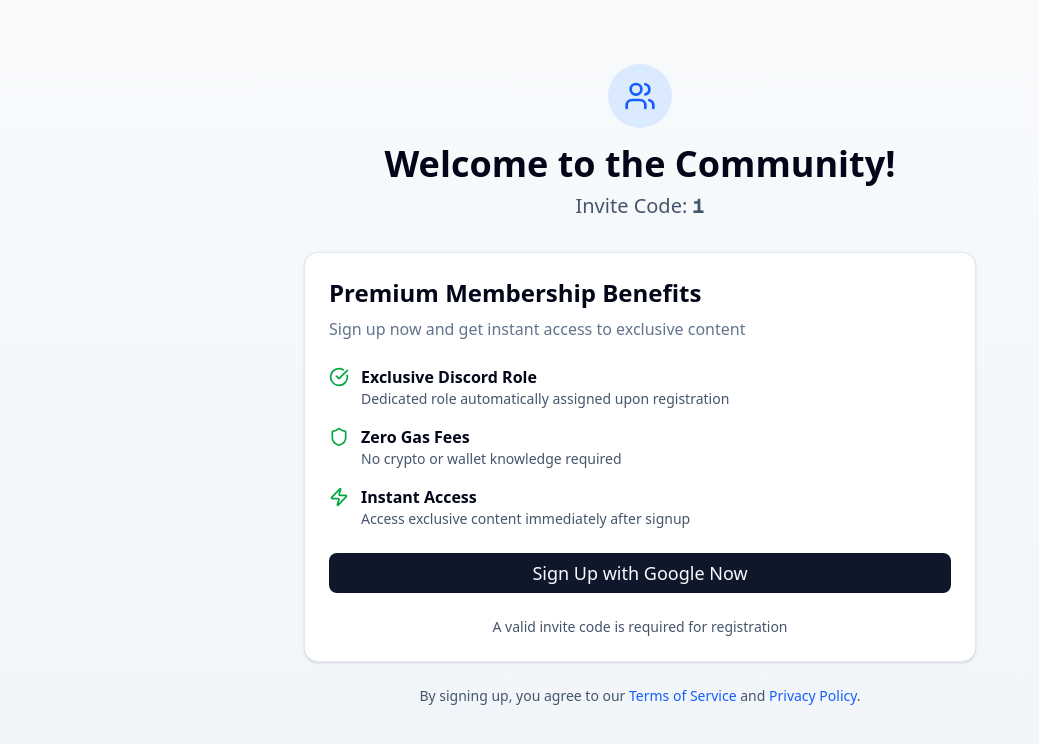
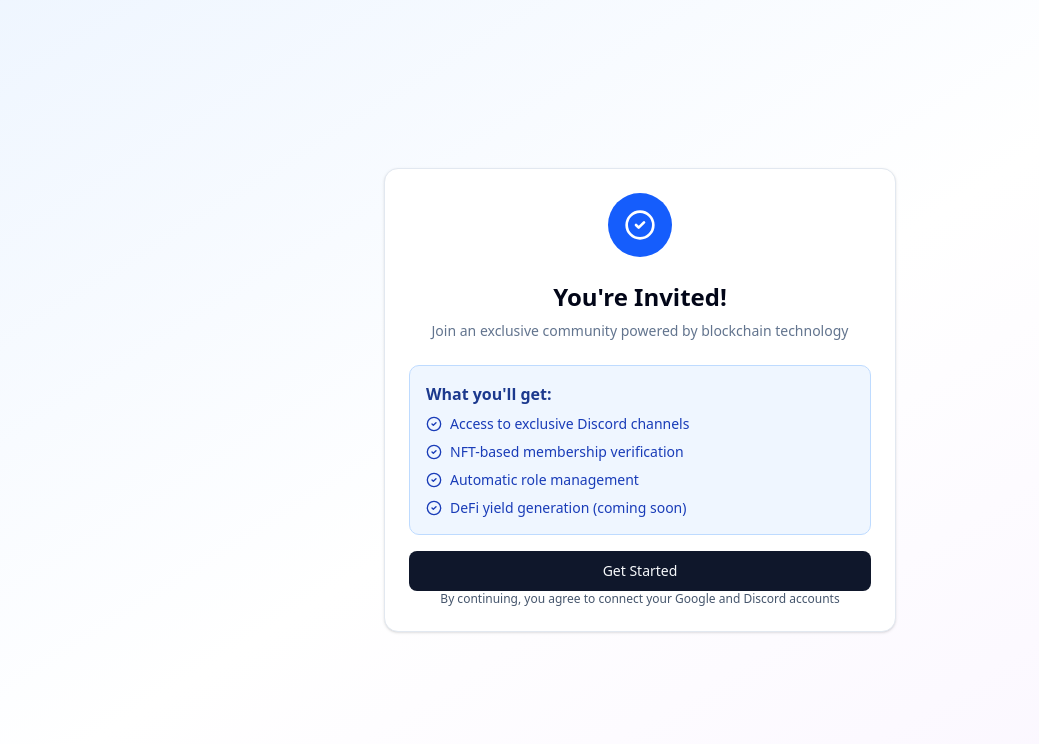
Before and after one commit to you1208/guildfivault-dashboard, a Next.js app: page /invite/1 in a window 1280 px wide. Shown: the top 744 px of the page, without its empty margins (0-1039 px from the left). Built offline with nearby package versions, Linux system fonts and the light colour scheme.

Commit message:
Add server ID to invite flow and role assignment

```diff
--- a/app/invite/[inviteCode]/page.tsx
+++ b/app/invite/[inviteCode]/page.tsx
@@ -4,106 +4,77 @@ import { useEffect } from "react";
 import { useParams, useRouter } from "next/navigation";
 import { Button } from "@/components/ui/button";
 import { Card, CardContent, CardDescription, CardHeader, CardTitle } from "@/components/ui/card";
-import { CheckCircle, Users, Shield, Zap } from "lucide-react";
+import { CheckCircle2 } from "lucide-react";
+import Link from "next/link";
 
 export default function InvitePage() {
   const params = useParams();
   const router = useRouter();
-  const inviteCode = params.inviteCode as string;
 
-  const handleJoin = () => {
-    // Save invite code to localStorage
-    localStorage.setItem("inviteCode", inviteCode);
-    // Redirect to member signup
-    router.push("/signup/member");
-  };
+  useEffect(() => {
+    // Save invite code
+    if (params.inviteCode) {
+      localStorage.setItem('inviteCode', params.inviteCode);
+    }
+
+    // Save server ID from URL
+    if (typeof window !== 'undefined') {
+      const searchParams = new URLSearchParams(window.location.search);
+      const serverId = searchParams.get('serverId');
+      if (serverId) {
+        localStorage.setItem('discordServerId', serverId);
+        console.log('Saved server ID:', serverId);
+      }
+    }
+  }, [params.inviteCode]);
 
   return (
-    <div className="min-h-screen bg-gradient-to-b from-slate-50 to-slate-100">
-      <div className="container mx-auto px-4 py-16">
-        <div className="max-w-2xl mx-auto">
-          {/* Header */}
-          <div className="text-center mb-8">
-            <div className="inline-flex items-center justify-center w-16 h-16 rounded-full bg-blue-100 mb-4">
-              <Users className="h-8 w-8 text-blue-600" />
-            </div>
-            <h1 className="text-4xl font-bold mb-2">
-              Welcome to the Community!
-            </h1>
-            <p className="text-xl text-slate-600">
-              Invite Code: <span className="font-mono font-bold">{inviteCode}</span>
+    <div className="min-h-screen bg-gradient-to-br from-blue-50 via-white to-purple-50 flex items-center justify-center p-4">
+      <Card className="w-full max-w-lg">
+        <CardHeader className="text-center">
+          <div className="mx-auto mb-4 h-16 w-16 bg-blue-600 rounded-full flex items-center justify-center">
+            <CheckCircle2 className="h-8 w-8 text-white" />
+          </div>
+          <CardTitle className="text-2xl">You're Invited!</CardTitle>
+          <CardDescription>
+            Join an exclusive community powered by blockchain technology
+          </CardDescription>
+        </CardHeader>
+        <CardContent className="space-y-4">
+          <div className="p-4 bg-blue-50 border border-blue-200 rounded-lg">
+            <h3 className="font-semibold text-blue-900 mb-2">What you'll get:</h3>
+            <ul className="space-y-2 text-sm text-blue-800">
+              <li className="flex items-center gap-2">
+                <CheckCircle2 className="h-4 w-4" />
+                Access to exclusive Discord channels
+              </li>
+              <li className="flex items-center gap-2">
+                <CheckCircle2 className="h-4 w-4" />
+                NFT-based membership verification
+              </li>
+              <li className="flex items-center gap-2">
+                <CheckCircle2 className="h-4 w-4" />
+                Automatic role management
+              </li>
+              <li className="flex items-center gap-2">
+                <CheckCircle2 className="h-4 w-4" />
+                DeFi yield generation (coming soon)
+              </li>
+            </ul>
+          </div>
+
+          <div className="space-y-3">
+            <Link href="/signup/member">
+              <Button className="w-full" size="lg">
+                Get Started
+              </Button>
+            </Link>
+            <p className="text-xs text-center text-slate-600">
+              By continuing, you agree to connect your Google and Discord accounts
             </p>
           </div>
-
-          {/* Main Card */}
-          <Card className="mb-6">
-            <CardHeader>
-              <CardTitle className="text-2xl">Premium Membership Benefits</CardTitle>
-              <CardDescription className="text-base">
-                Sign up now and get instant access to exclusive content
-              </CardDescription>
-            </CardHeader>
-            <CardContent className="space-y-6">
-              {/* Benefits List */}
-              <div className="space-y-4">
-                <div className="flex items-start gap-3">
-                  <CheckCircle className="h-5 w-5 text-green-600 mt-0.5" />
-                  <div>
-                    <div className="font-semibold">Exclusive Discord Role</div>
-                    <div className="text-sm text-slate-600">
-                      Dedicated role automatically assigned upon registration
-                    </div>
-                  </div>
-                </div>
-
-                <div className="flex items-start gap-3">
-                  <Shield className="h-5 w-5 text-green-600 mt-0.5" />
-                  <div>
-                    <div className="font-semibold">Zero Gas Fees</div>
-                    <div className="text-sm text-slate-600">
-                      No crypto or wallet knowledge required
-                    </div>
-                  </div>
-                </div>
-
-                <div className="flex items-start gap-3">
-                  <Zap className="h-5 w-5 text-green-600 mt-0.5" />
-                  <div>
-                    <div className="font-semibold">Instant Access</div>
-                    <div className="text-sm text-slate-600">
-                      Access exclusive content immediately after signup
-                    </div>
-                  </div>
-                </div>
-              </div>
-
-              {/* CTA Button */}
-              <Button
-                onClick={handleJoin}
-                size="lg"
-                className="w-full text-lg"
-              >
-                Sign Up with Google Now
-              </Button>
-
-              {/* Notice */}
-              <div className="text-sm text-slate-600 text-center">
-                A valid invite code is required for registration
-              </div>
-            </CardContent>
-          </Card>
-
-          {/* Additional Info */}
-          <div className="text-center text-sm text-slate-600">
-            <p>
-              By signing up, you agree to our{" "}
-              <a href="#" className="text-blue-600 hover:underline">Terms of Service</a>
-              {" "}and{" "}
-              <a href="#" className="text-blue-600 hover:underline">Privacy Policy</a>.
-            </p>
-          </div>
-        </div>
-      </div>
+        </CardContent>
+      </Card>
     </div>
   );
 }
--- a/app/member/plans/page.tsx
+++ b/app/member/plans/page.tsx
@@ -1,263 +1,186 @@
 "use client";
 
-import { useState, useEffect } from "react";
-import { useRouter } from "next/navigation";
+import { useState } from "react";
 import { Card, CardContent, CardDescription, CardHeader, CardTitle } from "@/components/ui/card";
 import { Button } from "@/components/ui/button";
-import { Check, ArrowLeft } from "lucide-react";
+import { CheckCircle2, ArrowLeft } from "lucide-react";
 import Link from "next/link";
+import { useRouter } from "next/navigation";
+import { useBlockchain } from "@/lib/useBlockchain";
 
-interface User {
-  email: string;
-  name: string;
-  walletAddress: string;
-  role: string;
-}
-
-interface Tier {
-  id: number;
-  name: string;
-  price: string;
-  icon: string;
-  features: string[];
-}
-
-export default function MemberPlansPage() {
-  const router = useRouter();
-  const [user, setUser] = useState<User | null>(null);
-  const [isProcessing, setIsProcessing] = useState(false);
-
-  const tiers: Tier[] = [
+const plans = [
   {
     id: 1,
-      name: "Bronze",
-      price: "5",
-      icon: "🥉",
-      features: [
-        "基本的なコミュニティアクセス",
-        "月次ニュースレター",
-        "Discord Bronzeロール",
-        "質問フォーラム参加",
-      ],
+    name: "Silver",
+    price: "$10",
+    duration: "30 days",
+    benefits: [
+      "Access to exclusive Discord channels",
+      "Monthly reports",
+      "Community forum access"
+    ]
   },
   {
     id: 2,
-      name: "Silver",
-      price: "10",
-      icon: "🥈",
-      features: [
-        "全てのBronze特典",
-        "限定チャンネルアクセス",
-        "週次Q&A参加",
-        "Discord Silverロール",
-        "優先サポート",
+    name: "Gold",
+    price: "$25",
+    duration: "30 days",
+    benefits: [
+      "All Silver benefits",
+      "Weekly reports",
+      "Dedicated support",
+      "Priority event access"
     ],
+    popular: true
   },
   {
     id: 3,
-      name: "Gold",
-      price: "20",
-      icon: "🥇",
-      features: [
-        "全てのSilver特典",
-        "個別相談会（月1回）",
-        "プレミアムコンテンツ",
-        "Discord Goldロール",
-        "最優先サポート",
-      ],
-    },
+    name: "Platinum",
+    price: "$50",
+    duration: "30 days",
+    benefits: [
+      "All Gold benefits",
+      "Daily reports",
+      "1-on-1 consulting",
+      "VIP event access",
+      "Custom dashboard"
+    ]
+  }
 ];
 
-  useEffect(() => {
-    // ログイン確認
-    const userStr = localStorage.getItem("user");
-    if (userStr) {
-      setUser(JSON.parse(userStr));
-    } else {
-      alert("ログインが必要です");
-      router.push("/signup/member");
-    }
-  }, [router]);
+export default function PlansPage() {
+  const router = useRouter();
+  const { subscribe } = useBlockchain();
+  const [loading, setLoading] = useState(false);
 
-  const handleSubscribe = async (tierId: number, tierName: string, price: string) => {
-    if (!user) {
-      alert("ログインしてください");
+  const handleSubscribe = async (plan: typeof plans[0]) => {
+    try {
+      setLoading(true);
+
+      // 1. Subscribe via blockchain (mint NFT)
+      const result = await subscribe(plan.id);
+
+      if (!result.success) {
+        alert(`Subscription failed: ${result.message}`);
         return;
       }
 
-    const confirmed = confirm(
-      `${tierName} プラン ($${price}/月) に登録しますか？\n\n` +
-      `💡 ガス代は不要です（Account Abstraction）`
-    );
+      // 2. Get Discord ID and Guild ID from localStorage
+      const storedDiscordId = localStorage.getItem('discordId');
+      const storedGuildId = localStorage.getItem('discordServerId');
 
-    if (!confirmed) return;
+      console.log('Assigning Discord role:', plan.name, 'to', storedDiscordId, 'in guild', storedGuildId);
+      console.log('Request body:', { guildId: storedGuildId, discordId: storedDiscordId, roleName: plan.name });
 
-    setIsProcessing(true);
-    try {
-      const token = localStorage.getItem("token");
-      const response = await fetch("/api/subscription/start", {
-        method: "POST",
+      // 3. Assign Discord role
+      if (storedDiscordId && storedGuildId) {
+        const roleResponse = await fetch('/api/discord/assign-role', {
+          method: 'POST',
           headers: {
-          "Content-Type": "application/json",
-          Authorization: `Bearer ${token}`,
+            'Content-Type': 'application/json',
           },
-        body: JSON.stringify({ tierId }),
+          body: JSON.stringify({
+            guildId: storedGuildId,
+            discordId: storedDiscordId,
+            roleName: plan.name
+          }),
         });
 
-      const data = await response.json();
+        const roleResult = await roleResponse.json();
+        console.log('Discord role assignment result:', roleResult);
 
-      if (data.success) {
-        alert(
-          `✅ サブスク登録完了！\n\n` +
-          `プラン: ${tierName}\n` +
-          `トランザクション: ${data.transactionHash}\n\n` +
-          `30秒以内にDiscordでロールが付与されます。`
-        );
-        // 成功ページへリダイレクト（後で作成）
+        if (!roleResult.success) {
+          console.error('Discord role assignment failed:', roleResult.error);
+        }
       } else {
-        alert(`❌ エラー: ${data.error}`);
+        console.error('Missing Discord ID or Guild ID');
       }
+
+      // 4. Redirect to dashboard
+      alert('Subscription successful! Redirecting to dashboard...');
+      router.push('/member/dashboard');
     } catch (error: any) {
-      console.error("サブスクエラー:", error);
-      alert(`エラーが発生しました: ${error.message}`);
+      console.error('Subscription error:', error);
+      alert(`Error: ${error.message}`);
     } finally {
-      setIsProcessing(false);
+      setLoading(false);
     }
   };
 
-  if (!user) {
   return (
-      <div className="min-h-screen bg-slate-50 flex items-center justify-center">
-        <div>読み込み中...</div>
-      </div>
-    );
-  }
-
-  return (
-    <div className="min-h-screen bg-gradient-to-b from-slate-50 to-slate-100">
-      {/* ヘッダー */}
+    <div className="min-h-screen bg-slate-50">
+      {/* Header */}
       <header className="border-b bg-white">
-        <div className="container mx-auto px-4 py-4 flex justify-between items-center">
-          <Link href="/">
+        <div className="container mx-auto px-4 py-4">
+          <Link href="/member/dashboard">
             <Button variant="ghost" size="sm">
               <ArrowLeft className="h-4 w-4 mr-2" />
-              ホームへ戻る
+              Back to Dashboard
             </Button>
           </Link>
-          <div className="text-sm text-slate-600">
-            👤 {user.name}
-          </div>
         </div>
       </header>
 
       <div className="container mx-auto px-4 py-12">
-        {/* デモモードバッジ */}
-        <div className="text-center mb-8">
-          <div className="inline-flex items-center gap-2 px-4 py-2 bg-amber-100 border border-amber-300 rounded-full">
-            <span className="text-2xl">🎬</span>
-            <span className="font-medium text-amber-900">デモモード - ガスレス決済</span>
-          </div>
-        </div>
-
-        {/* ユーザー情報 */}
-        <div className="max-w-2xl mx-auto mb-8">
-          <Card>
-            <CardContent className="py-4">
-              <div className="text-sm space-y-1">
-                <div className="flex justify-between">
-                  <span className="text-slate-600">メールアドレス:</span>
-                  <span className="font-medium">{user.email}</span>
-                </div>
-                <div className="flex justify-between">
-                  <span className="text-slate-600">ウォレット:</span>
-                  <span className="font-mono text-xs">
-                    {user.walletAddress.slice(0, 6)}...{user.walletAddress.slice(-4)}
-                  </span>
-                </div>
-              </div>
-            </CardContent>
-          </Card>
-        </div>
-
         <div className="text-center mb-12">
-          <h2 className="text-4xl font-bold mb-4">プランを選択</h2>
-          <p className="text-lg text-slate-600">
-            すべてのプランでガス代は不要です
+          <h1 className="text-4xl font-bold mb-4">Choose Your Plan</h1>
+          <p className="text-slate-600 text-lg">
+            Select a membership tier that fits your needs
           </p>
         </div>
 
-        {/* プランカード */}
         <div className="grid md:grid-cols-3 gap-8 max-w-6xl mx-auto">
-          {tiers.map((tier) => (
+          {plans.map((plan) => (
             <Card
-              key={tier.id}
-              className={`relative ${
-                tier.name === "Silver"
-                  ? "border-blue-300 shadow-md border-2"
-                  : ""
-              }`}
+              key={plan.id}
+              className={`relative ${plan.popular ? 'border-blue-600 border-2 shadow-lg' : ''}`}
             >
-              {tier.name === "Silver" && (
-                <div className="absolute -top-4 left-1/2 transform -translate-x-1/2">
-                  <span className="bg-blue-100 text-blue-800 px-4 py-1 rounded-full text-sm font-medium">
-                    人気
+              {plan.popular && (
+                <div className="absolute -top-4 left-1/2 -translate-x-1/2">
+                  <span className="bg-blue-600 text-white px-4 py-1 rounded-full text-sm font-semibold">
+                    Most Popular
                   </span>
                 </div>
               )}
 
-              <CardHeader className="text-center pb-8">
-                <div className="text-6xl mb-4">{tier.icon}</div>
-                <CardTitle className="text-2xl">{tier.name}</CardTitle>
+              <CardHeader>
+                <CardTitle className="text-2xl">{plan.name}</CardTitle>
                 <div className="mt-4">
-                  <span className="text-5xl font-bold">${tier.price}</span>
-                  <span className="text-slate-600">/月</span>
+                  <span className="text-4xl font-bold">{plan.price}</span>
+                  <span className="text-slate-600 ml-2">/ {plan.duration}</span>
                 </div>
+                <CardDescription className="mt-2">
+                  Perfect for growing communities
+                </CardDescription>
               </CardHeader>
 
-              <CardContent>
-                <ul className="space-y-3 mb-6">
-                  {tier.features.map((feature, index) => (
+              <CardContent className="space-y-6">
+                <ul className="space-y-3">
+                  {plan.benefits.map((benefit, index) => (
                     <li key={index} className="flex items-start gap-2">
-                      <Check className="h-5 w-5 text-green-500 flex-shrink-0 mt-0.5" />
-                      <span className="text-sm">{feature}</span>
+                      <CheckCircle2 className="h-5 w-5 text-green-600 flex-shrink-0 mt-0.5" />
+                      <span className="text-sm text-slate-700">{benefit}</span>
                     </li>
                   ))}
                 </ul>
 
                 <Button
                   className="w-full"
-                  onClick={() => handleSubscribe(tier.id, tier.name, tier.price)}
-                  disabled={isProcessing}
-                  variant={tier.name === "Silver" ? "default" : "outline"}
+                  variant={plan.popular ? "default" : "outline"}
+                  onClick={() => handleSubscribe(plan)}
+                  disabled={loading}
                 >
-                  {isProcessing ? "処理中..." : "このプランで始める"}
+                  {loading ? "Processing..." : "Subscribe Now"}
                 </Button>
               </CardContent>
             </Card>
           ))}
         </div>
 
-        {/* 注意事項 */}
-        <div className="mt-12 max-w-2xl mx-auto">
-          <Card>
-            <CardHeader>
-              <CardTitle className="text-lg">💡 ご利用について</CardTitle>
-            </CardHeader>
-            <CardContent className="space-y-2 text-sm text-slate-600">
-              <p>
-                • <strong>ガス代不要:</strong> Account Abstractionにより、すべての取引でガス代は不要です
+        <div className="mt-12 text-center">
+          <p className="text-sm text-slate-600">
+            All plans include NFT-based membership verification and automatic Discord role management
           </p>
-              <p>
-                • <strong>自動ロール付与:</strong> 決済完了後、30秒以内にDiscordでロールが付与されます
-              </p>
-              <p>
-                • <strong>プラン変更:</strong> いつでもアップグレード・ダウングレード可能です
-              </p>
-              <p>
-                • <strong>キャンセル:</strong> いつでもキャンセル可能です（日割り返金なし）
-              </p>
-            </CardContent>
-          </Card>
         </div>
       </div>
     </div>
```
Also changed, not shown: components/InviteUrlManager.tsx (+11 -4 lines). Lines whose indentation alone changed are shown as unchanged.
